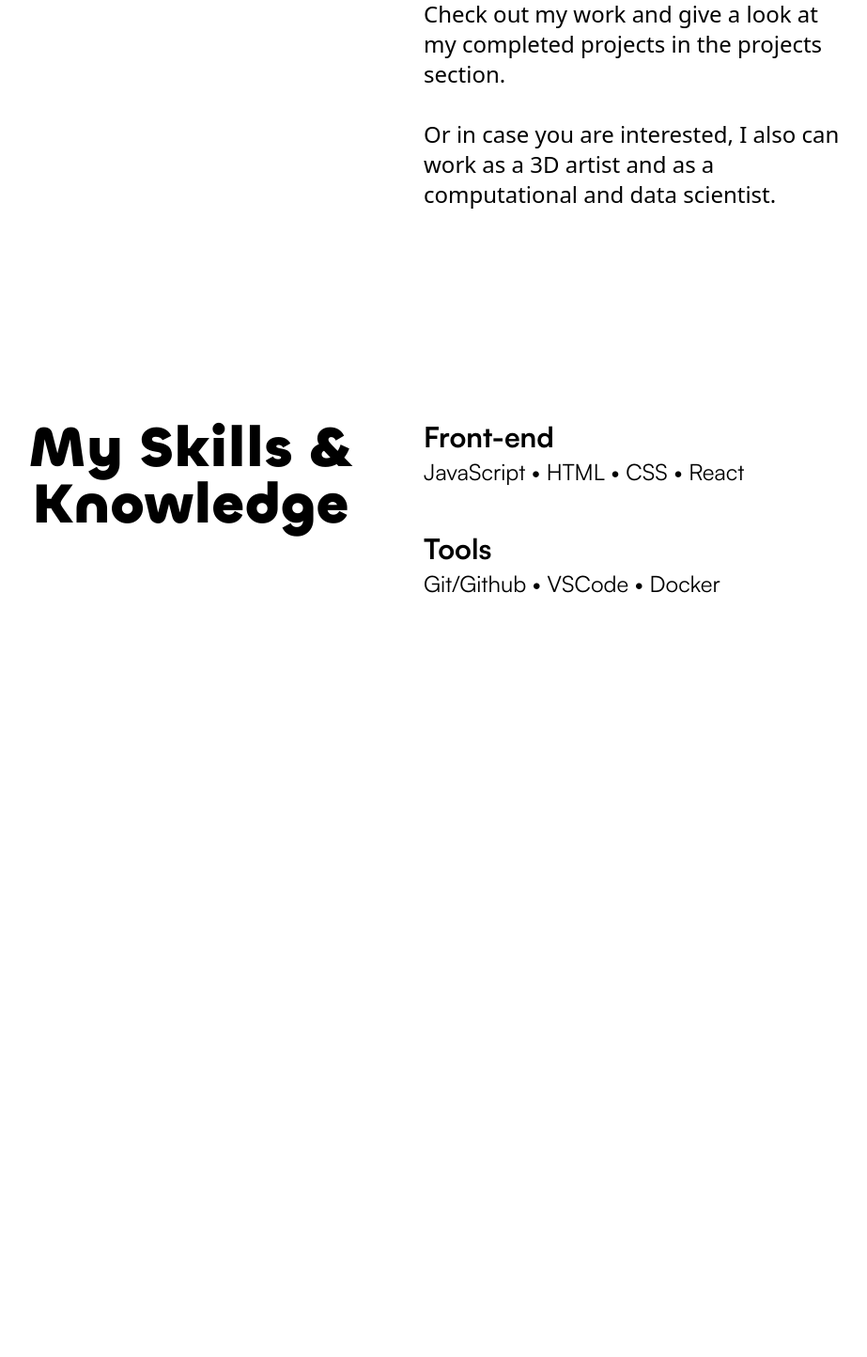
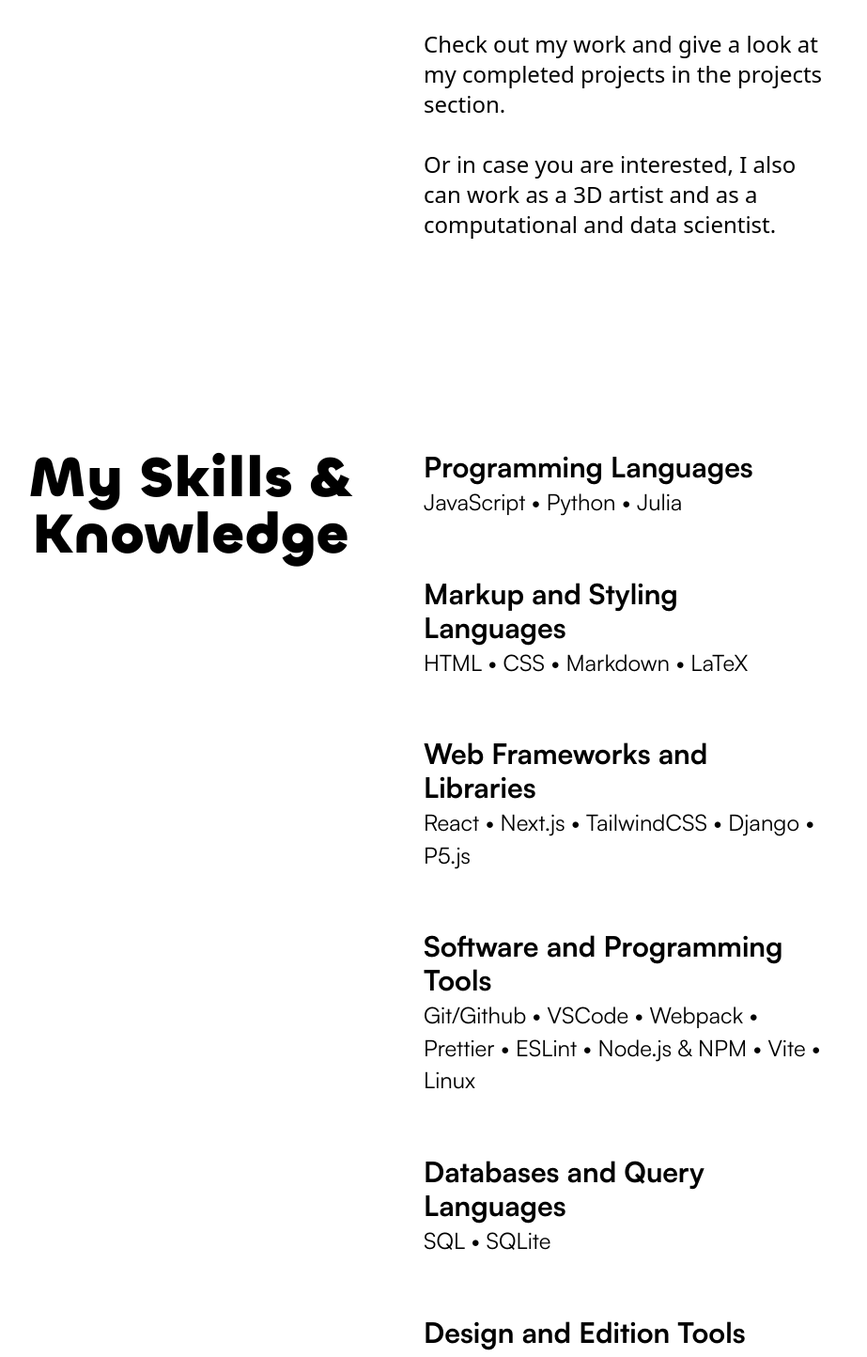
Before and after one commit to iaaron-xyz/portfolio, a React (Vite) app: page /about in a window 1280 px wide. Shown: the part 961-2405 px from the top of the page at 94% size, without its empty margins (189-1112 px from the left). Before the commit the page ends 1645 px from the top, so only its background shows below. Built offline with nearby package versions, Linux system fonts and the light colour scheme.

Commit message:
create data folder and add a skills list

```diff
--- a/src/components/Pages/About/AboutPage.jsx
+++ b/src/components/Pages/About/AboutPage.jsx
@@ -1,4 +1,6 @@
 import HeroSection from "../../layouts/HeroSectionTemplate";
+import skills from "../../data/skills";
+import Footer from "../../layouts/Footer";
 
 const AboutPage = () => {
   return (
@@ -6,13 +8,14 @@ const AboutPage = () => {
       <HeroSection title={"About Me"} />
       <AboutContentDesc />
       <AboutContentSkills />
+      <Footer />
     </div>
   );
 };
 
 const AboutContentDesc = () => {
   return (
-    <div className='flex'>
+    <div className='flex mb-48'>
       {/* title */}
       <AboutMeSectionTitle title='Description' />
 
@@ -38,27 +41,14 @@ const AboutContentDesc = () => {
 };
 
 const AboutContentSkills = () => {
-  const skillsArray = [
-    {
-      id: 1,
-      title: "Front-end",
-      list: ["JavaScript", "HTML", "CSS", "React"],
-    },
-    {
-      id: 2,
-      title: "Tools",
-      list: ["Git/Github", "VSCode", "Docker"],
-    },
-  ];
-
   return (
-    <div className='flex mt-48'>
+    <div className='flex mb-48'>
       {/* title */}
       <AboutMeSectionTitle title='My Skills & Knowledge' />
 
       {/* Text content */}
       <div className='flex-1 text-2xl'>
-        {skillsArray.map((skillSection) => {
+        {skills.map((skillSection) => {
           return (
             <SkillsField
               key={skillSection.id}
@@ -83,14 +73,14 @@ const AboutMeSectionTitle = ({ title }) => {
 };
 
 const AboutMeSectionTextParagraph = ({ p }) => {
-  return <p className='pr-48 mb-8'>{p}</p>;
+  return <p className='w-2/3 mb-8 leading-'>{p}</p>;
 };
 
 const SkillsField = ({ title, skillsList }) => {
   const listSize = skillsList.length;
 
   return (
-    <div className='mb-12'>
+    <div className='mb-16 w-2/3'>
       <h3 className='text-3xl font-satoshiBold'>{title}</h3>
       {skillsList.map((skill, index) => {
         // Add a bullet item
--- /dev/null
+++ b/src/components/data/skills.js
@@ -0,0 +1,39 @@
+const skills = [
+  {
+    id: 1,
+    title: "Programming Languages",
+    list: ["JavaScript", "Python", "Julia"],
+  },
+  {
+    id: 2,
+    title: "Markup and Styling Languages",
+    list: ["HTML", "CSS", "Markdown", "LaTeX"],
+  },
+  {
+    id: 3,
+    title: "Web Frameworks and Libraries",
+    list: ["React", "Next.js", "TailwindCSS", "Django", "P5.js"],
+  },
+  {
+    id: 4,
+    title: "Software and Programming Tools",
+    list: ["Git/Github", "VSCode", "Webpack", "Prettier", "ESLint", "Node.js & NPM", "Vite", "Linux"],
+  },
+  {
+    id: 5,
+    title: "Databases and Query Languages",
+    list: ["SQL", "SQLite"],
+  },
+  {
+    id: 5,
+    title: "Design and Edition Tools",
+    list: ["Photoshop", "Illustrator", "Davinci Resolve", "After Effects"],
+  },
+  {
+    id: 5,
+    title: "Other Favorite Tools",
+    list: ["Notion", "Obsidian"],
+  },
+];
+
+export default skills;
```
